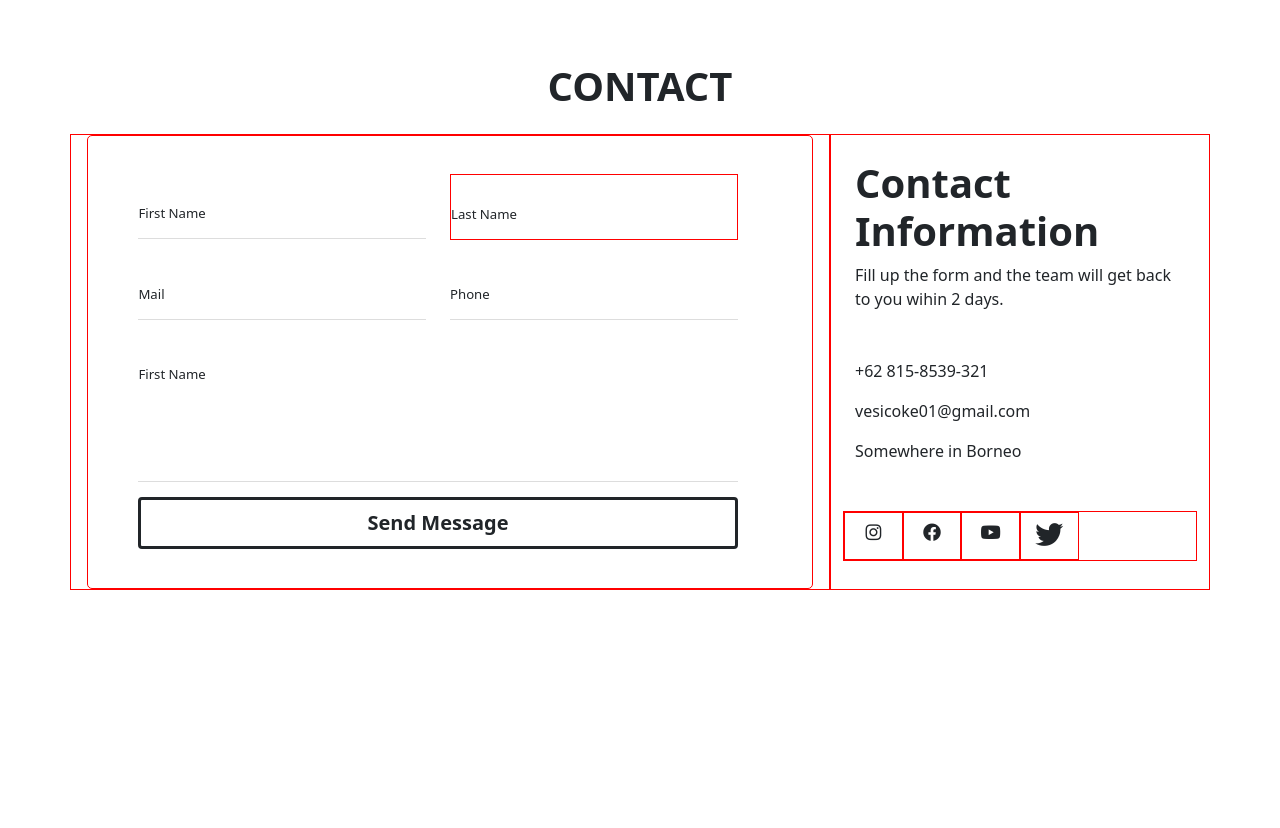
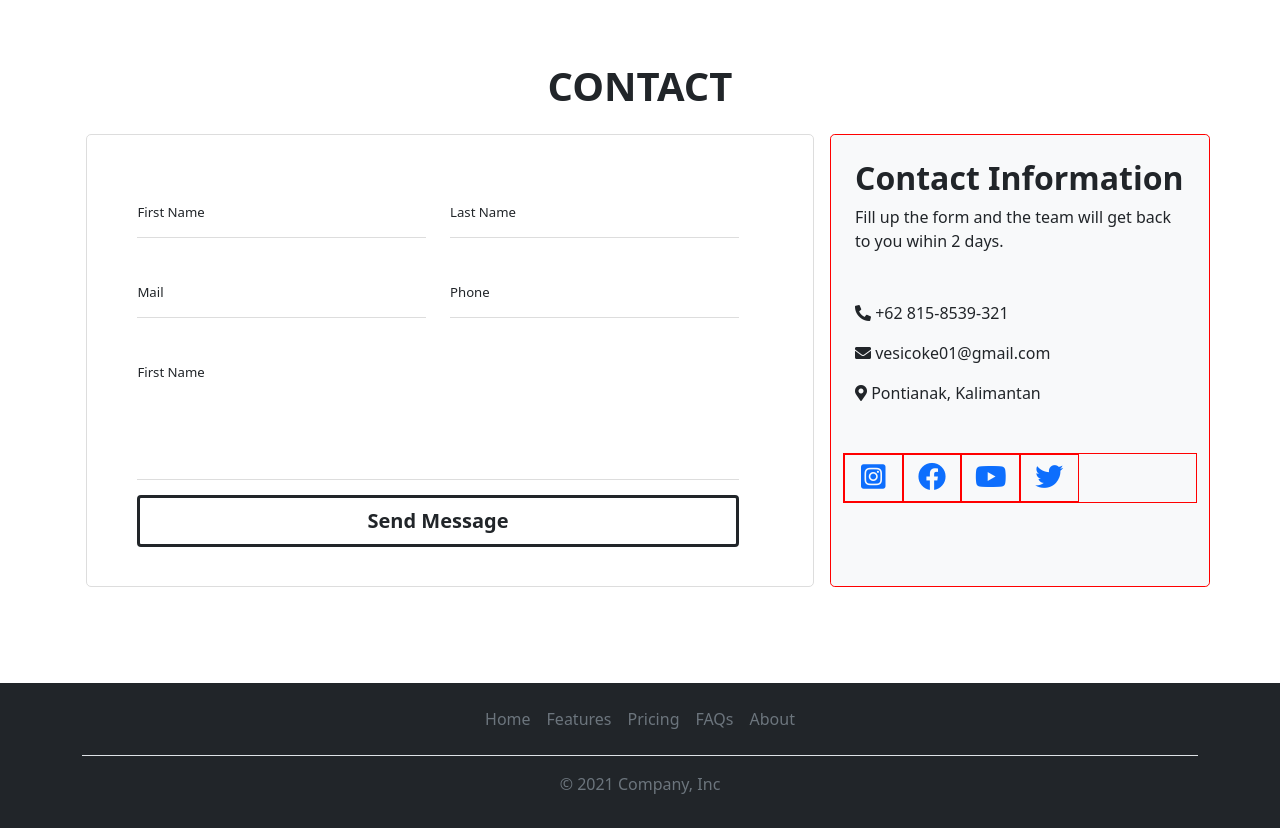
Before and after one commit to KatakSawah/UpRank, a plain HTML site: page index.html in a window 1280 px wide. Shown: the part 3000-3828 px from the top of the page. Before the commit the page ends 3686 px from the top, so only its background shows below. Drawn offline with Linux system fonts and the light colour scheme.

Commit message:
Kokomi Enjoyer

```diff
--- a/index.html
+++ b/index.html
@@ -182,8 +182,8 @@
       </div>
       <div class="row">
 
-        <div class="col-lg-8 px-lg-4 tes">
-          <form class="row my-lg-0 tes g-3">
+        <div class="col-lg-8 px-lg-4">
+          <form class="row my-lg-0 g-3">
 
             <div class="row">
               <div class="col-md-6">
@@ -194,7 +194,7 @@
               </div>
 
               <div class="col-md-6">
-                <label for="email" class="tes">
+                <label for="email">
                   <input type="text" id="lName" placeholder="Email">
                   <span class="floating-label">Last Name</span>
                 </label>
@@ -234,41 +234,41 @@
             <!-- <button type="button">Register</button> -->
           </form>
         </div>
-        <div class="col-lg-4 px-4 tes">
-          <h1 class="fw-bold mt-4">
+        <div class="col-lg-4 px-4 bg-light rounded-3 tes" style="position: relative;">
+          <h2 class="fw-bold mt-4">
             Contact Information
-          </h1>
+          </h2>
           <p>
             Fill up the form and the team will get back to you wihin 2 days.
           </p>
 
           <div class="my-5">
             <p>
+              <i class="fas fa-phone-alt"></i>
               +62 815-8539-321
             </p>
-
             <p>
+              <i class="fas fa-envelope"></i>
               vesicoke01@gmail.com
             </p>
-
             <p>
-              Somewhere in Borneo
+              <i class="fas fa-map-marker-alt"></i>
+              Pontianak, Kalimantan
             </p>
           </div>
-          <div class="row tes">
-            <div class="col-2 py-2 tes text-center">
-              <i class="fab fa-instagram" style="font-size: 18px;"></i>
-            </div>
-            <div class="col-2 py-2 tes text-center">
-              <i class="fab fa-facebook" style="font-size: 18px;"></i>
-            </div>
-            <div class="col-2 py-2 tes text-center">
-              <i class="fab fa-youtube" style="font-size: 18px;"></i>
-            </div>
-            <div class="col-2 py-2 tes text-center">
+          <div class="row socials tes">
+            <a class="col-md-2 col-3 py-2 tes text-center">
+              <i class="fab fa-instagram-square" style="font-size: 28px;"></i>
+            </a>
+            <a class="col-md-2 col-3 py-2 tes text-center">
+              <i class="fab fa-facebook" style="font-size: 28px;"></i>
+            </a>
+            <a class="col-md-2 col-3 py-2 tes text-center">
+              <i class="fab fa-youtube" style="font-size: 28px;"></i>
+            </a>
+            <a class="col-md-2 col-3 py-2 tes text-center">
               <i class="fab fa-twitter" style="font-size: 28px;"></i>
-            </div>
-
+            </a>
           </div>
         </div>
       </div>
@@ -277,6 +277,20 @@
 
 
   <!-- footer -->
+  <section class="bg-dark">
+    <div class="container">
+      <footer class="py-3">
+        <ul class="nav justify-content-center border-bottom pb-3 mb-3">
+          <li class="nav-item"><a href="#" class="nav-link px-2 text-muted">Home</a></li>
+          <li class="nav-item"><a href="#" class="nav-link px-2 text-muted">Features</a></li>
+          <li class="nav-item"><a href="#" class="nav-link px-2 text-muted">Pricing</a></li>
+          <li class="nav-item"><a href="#" class="nav-link px-2 text-muted">FAQs</a></li>
+          <li class="nav-item"><a href="#" class="nav-link px-2 text-muted">About</a></li>
+        </ul>
+        <p class="text-center text-muted">© 2021 Company, Inc</p>
+      </footer>
+    </div>
+  </section>
 
   </body>
 </html>
```
